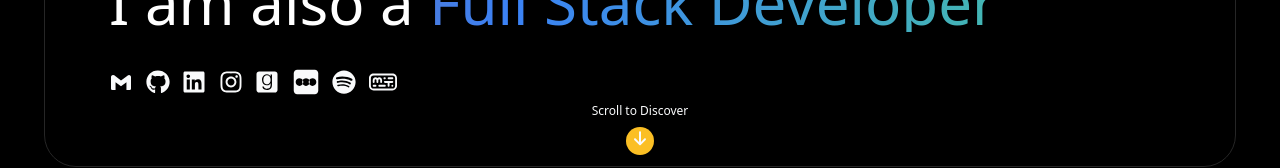
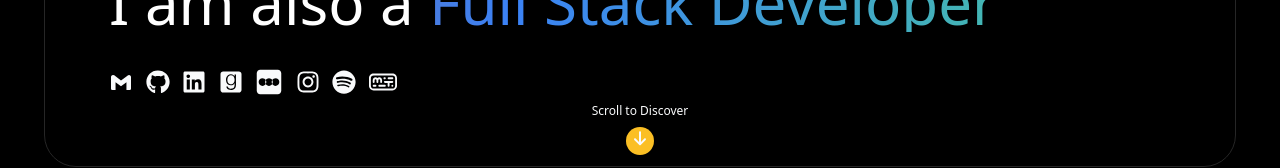
Before and after one commit to safarinexus/edgar-teong, a React (Vite) app: page / in a window 1280 px wide. Shown: the part 625-793 px from the top of the page. Built offline with nearby package versions, Linux system fonts and the light colour scheme.

Commit message:
updated insta icon

```diff
--- a/src/components/ContactBar.tsx
+++ b/src/components/ContactBar.tsx
@@ -27,17 +27,17 @@ const ContactBar = ({ main }: Prop) => {
                 <a href="https://linkedin.com/in/edgarteong" target="_blank">
                     <FaLinkedin className="size-7 sm:size-6"/>
                 </a>
-                <a href="https://www.instagram.com/edgargle/" target="_blank">
-                    <FaInstagram className="size-6 sm:size-6"/>
-                </a>
                 <a href="https://goodreads.com/user/show/80321969-edgar" target="_blank">
                     <FaGoodreads className="size-7 sm:size-6"/>
                 </a>
                 <a href="https://boxd.it/br2et" target="_blank">
                     <FaSquareLetterboxd className="size-7 sm:size-7"/>
                 </a>
+                <a href="https://www.instagram.com/edgargle/" target="_blank">
+                    <FaInstagram className="size-7 sm:size-6"/>
+                </a>
                 <a href="https://open.spotify.com/user/edgargarteong?si=85dfa396d2944046" target="_blank">
-                    <FaSpotify className="size-7 sm:size-6"/>
+                    <FaSpotify className="size-6 sm:size-6"/>
                 </a>
                 <a href="https://monkeytype.com/profile/safarinexus" target="_blank">
                     <SiMonkeytype className="size-7 sm:size-7"/>
@@ -56,14 +56,14 @@ const ContactBar = ({ main }: Prop) => {
                 <a href="https://linkedin.com/in/edgarteong" target="_blank">
                     <FaLinkedin className="size-5" style={{ color: "#737373", opacity: '50%' }}/>
                 </a>
-                <a href="https://www.instagram.com/edgargle/" target="_blank">
-                    <FaInstagram className="size-5" style={{ color: "#737373", opacity: '50%' }}/>
-                </a>
                 <a href="https://goodreads.com/user/show/80321969-edgar" target="_blank">
                     <FaGoodreads className="size-5" style={{ color: "#737373", opacity: '50%' }}/>
                 </a>
                 <a href="https://boxd.it/br2et" target="_blank">
                     <FaSquareLetterboxd className="size-5" style={{ color: "#737373", opacity: '50%' }}/>
+                </a>
+                <a href="https://www.instagram.com/edgargle/" target="_blank">
+                    <FaInstagram className="size-5" style={{ color: "#737373", opacity: '50%' }}/>
                 </a>
                 <a href="https://open.spotify.com/user/edgargarteong?si=85dfa396d2944046" target="_blank">
                     <FaSpotify className="size-5" style={{ color: "#737373", opacity: '50%' }}/>
```
